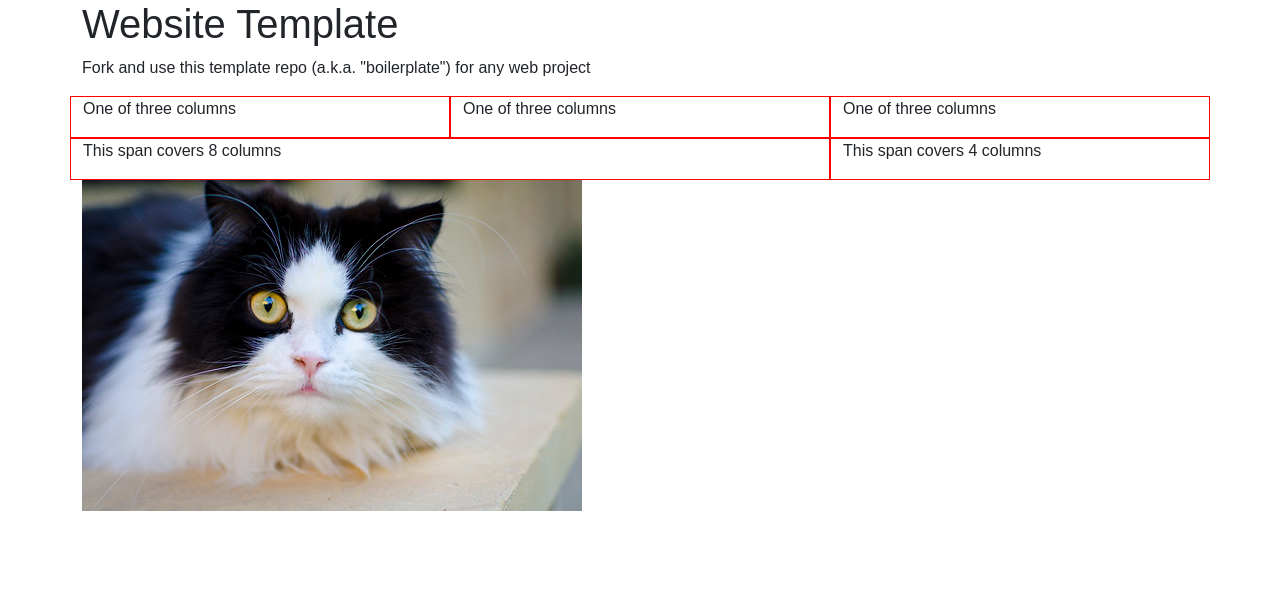
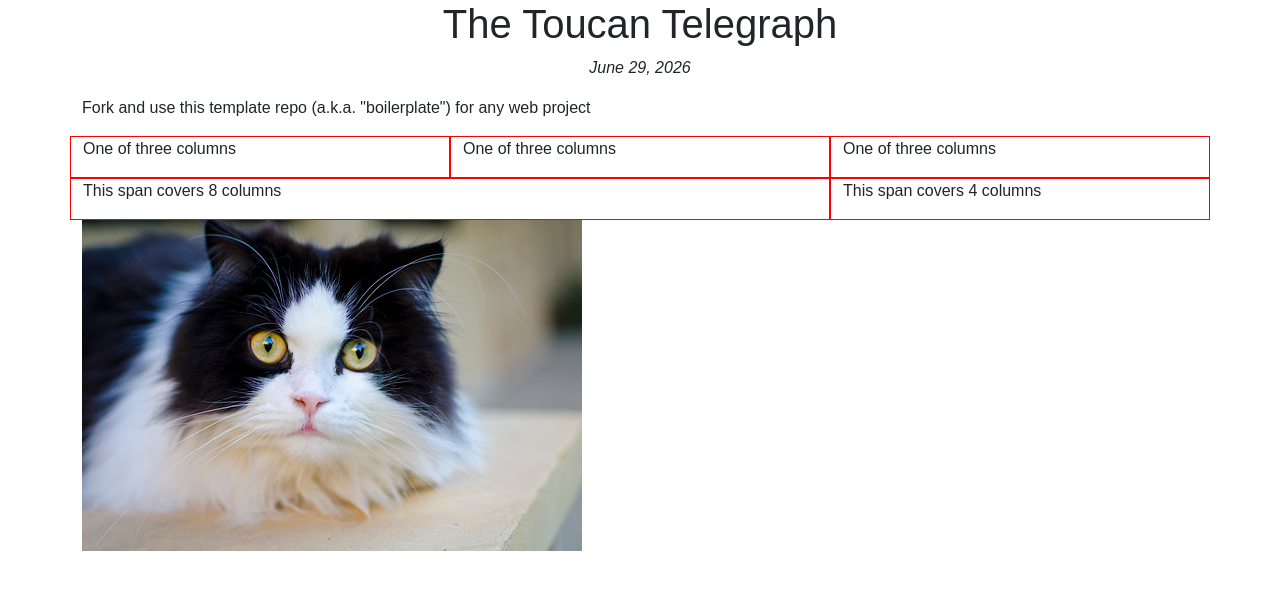
Before and after one commit to crystalmccuistion/responsive-design, a plain HTML site: page index.html in a window 1280 px wide. Drawn offline with nearby package versions, Linux system fonts and the light colour scheme.

Commit message:
Change header

```diff
--- a/index.html
+++ b/index.html
@@ -9,8 +9,12 @@
 </head>
 <body>
 	<div class="container">
-
-	<h1>Website Template</h1>
+  <div class="row text-center">
+	<h1>The Toucan Telegraph</h1>
+  </div> <!-- End row -->
+  <div class="row text-center">
+	<p><em>June 29, 2026</em></p>
+  </div> <!-- End row -->
 	<p>Fork and use this template repo (a.k.a. "boilerplate") for any web project</p>
 	<div class="row">
 	<div class="col">
```
